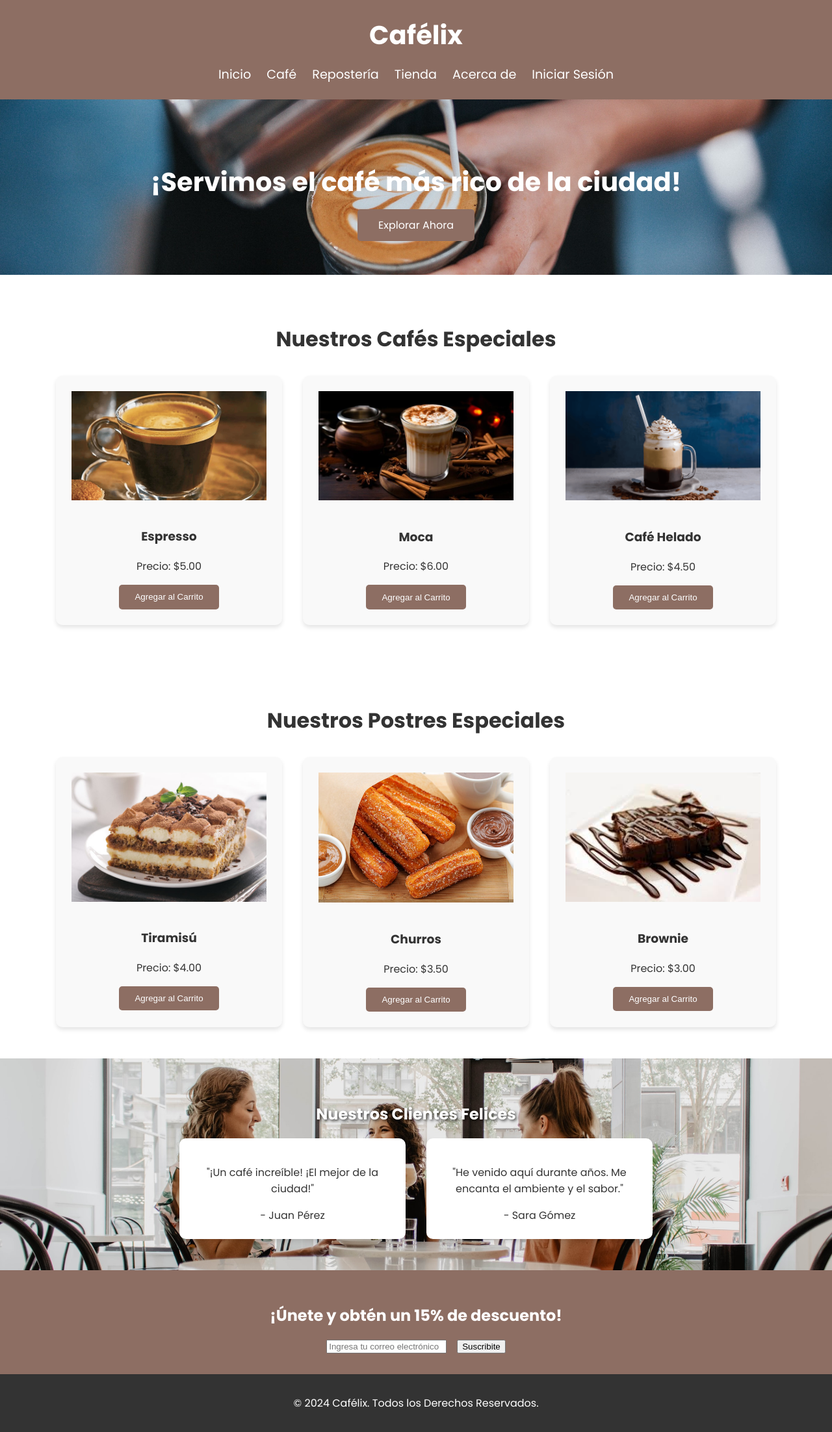
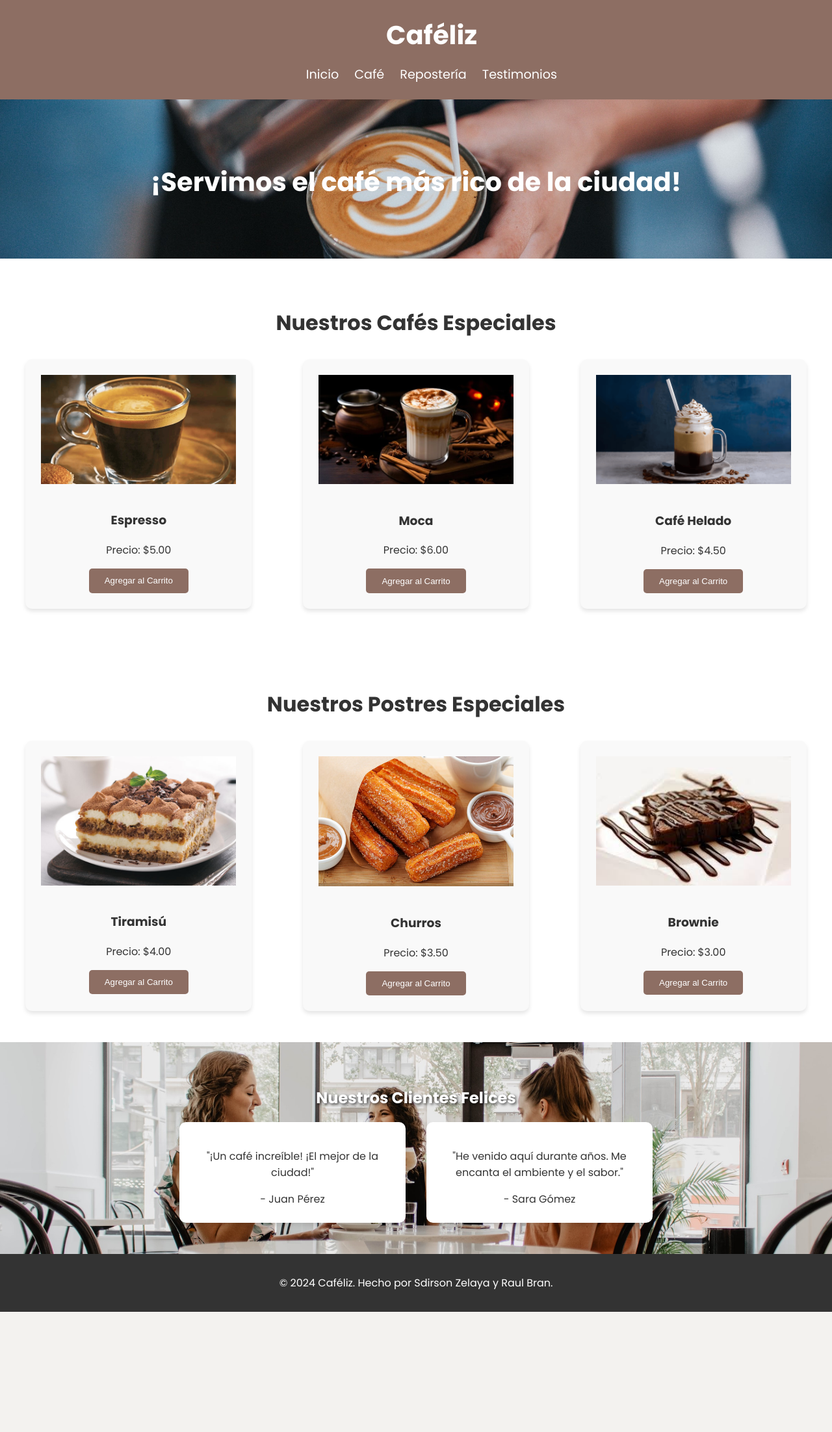
Before and after one commit to SdirsonZelaya/MSM-G3, a plain HTML site: page index.html in a window 1280 px wide. Shown: the whole page at 65% size. After the commit the page ends 2019 px from the top, so only its background shows below. Drawn offline with Linux system fonts and the light colour scheme.

Commit message:
Modificando los archivo index.html y styles.css

```diff
--- a/index.html
+++ b/index.html
@@ -3,30 +3,27 @@
 <head>
     <meta charset="UTF-8">
     <meta name="viewport" content="width=device-width, initial-scale=1.0">
-    <title> Cafélix - Café para Todos</title>
+    <title> Caféliz - Café para Todos</title>
     <link rel="stylesheet" href="styles.css">
 </head>
 <body>
     <header>
         <div class="logo">
-            <h1>Cafélix</h1>
+            <h1>Caféliz</h1>
         </div>
         <nav>
             <ul>
-                <li><a href="#">Inicio</a></li>
-                <li><a href="#">Café</a></li>
-                <li><a href="#">Repostería</a></li>
-                <li><a href="#">Tienda</a></li>
-                <li><a href="#">Acerca de</a></li>
-                <li><a href="#">Iniciar Sesión</a></li>
+                <li><a href="#inicio">Inicio</a></li>
+                <li><a href="#productos">Café</a></li>
+                <li><a href="#postres">Repostería</a></li>
+                <li><a href="#testimonios">Testimonios</a></li>
             </ul>
         </nav>
     </header>
 
-    <section class="hero">
+    <section class="hero" id="inicio">
          <div class="hero-content">
             <h2>¡Servimos el café más rico de la ciudad!</h2>
-            <a href="#productos" class="btn">Explorar Ahora</a>
         </div>
     </section>
 
@@ -35,7 +32,7 @@
             <h2>Nuestros Cafés Especiales</h2>
             <div class="product-list">
                 <div class="producto">
-                    <img src="imagenes/cafe-espresso.png" alt="Espresso">
+                    <img src="imagenes/Cafe-Espresso.png" alt="Espresso">
                     <h3>Espresso</h3>
                     <p>Precio: $5.00</p>
                     <button>Agregar al Carrito</button>
@@ -92,17 +89,8 @@
             </div>
         </section>
 
-        <section class="subscribe">
-            <h2>¡Únete y obtén un 15% de descuento!</h2>
-            <form>
-                <input type="email" placeholder="Ingresa tu correo electrónico">
-                <button>Suscribite</button>
-            </form>
-        </section>
-    </main>
-
     <footer>
-        <p>&copy; 2024 Cafélix. Todos los Derechos Reservados.</p>
+        <p>&copy; 2024 Caféliz. Hecho por Sdirson Zelaya y Raul Bran.</p>
     </footer>
 
 </body>
--- a/styles.css
+++ b/styles.css
@@ -1,4 +1,9 @@
 @import url('https://fonts.googleapis.com/css2?family=Poppins:wght@300;400;500;600;700&display=swap');
+
+*{
+ scroll-behavior: smooth;
+ scroll-padding: 150px;
+}
 
 /* General */
 body {
@@ -7,6 +12,7 @@ body {
     padding: 0;
     background-color: #f3f2ef;
     color: #333;
+
 }
 
 /* Encabezado */
@@ -15,6 +21,10 @@ header {
     color: white;
     padding: 1.5rem;
     text-align: center;
+    position: fixed;
+    top:0;
+    left:0;
+    width:100%;
 }
 
 header .logo h1 {
@@ -43,6 +53,7 @@ header nav ul li a {
     background: url('imagenes/gallery5.jpg') center/cover no-repeat;
     color: white;
     padding: 4rem 1rem;
+    margin-top: 153px;
 }
 
 .hero h2 {
@@ -71,9 +82,11 @@ header nav ul li a {
 }
 
 .productos .product-list {
-    display: flex;
-    justify-content: center;
+    display: grid;
+    grid-template-columns: repeat(auto-fit, minmax(min(100%, 348px), 1fr));
+    justify-items: center;
     gap: 2rem;
+    align-content: center;
 }
 
 .productos .producto {
@@ -117,6 +130,7 @@ header nav ul li a {
     display: flex;
     justify-content: center;
     gap: 2rem;
+    flex-wrap: wrap;
 }
 
 .testimonios .testimonial {
@@ -127,21 +141,6 @@ header nav ul li a {
     width: 300px;
 }
 
-/* Sección Suscripción */
-.subscribe {
-    padding: 2rem 1rem;
-    background-color: #8d6e63;
-    color: white;
-    text-align: center;
-}
-
-.subscribe form {
-    display: flex;
-    justify-content: center;
-    gap: 1rem;
-    margin-top: 1rem;
-}
-
 /* Pie de página */
 footer {
     background-color: #333;
```
